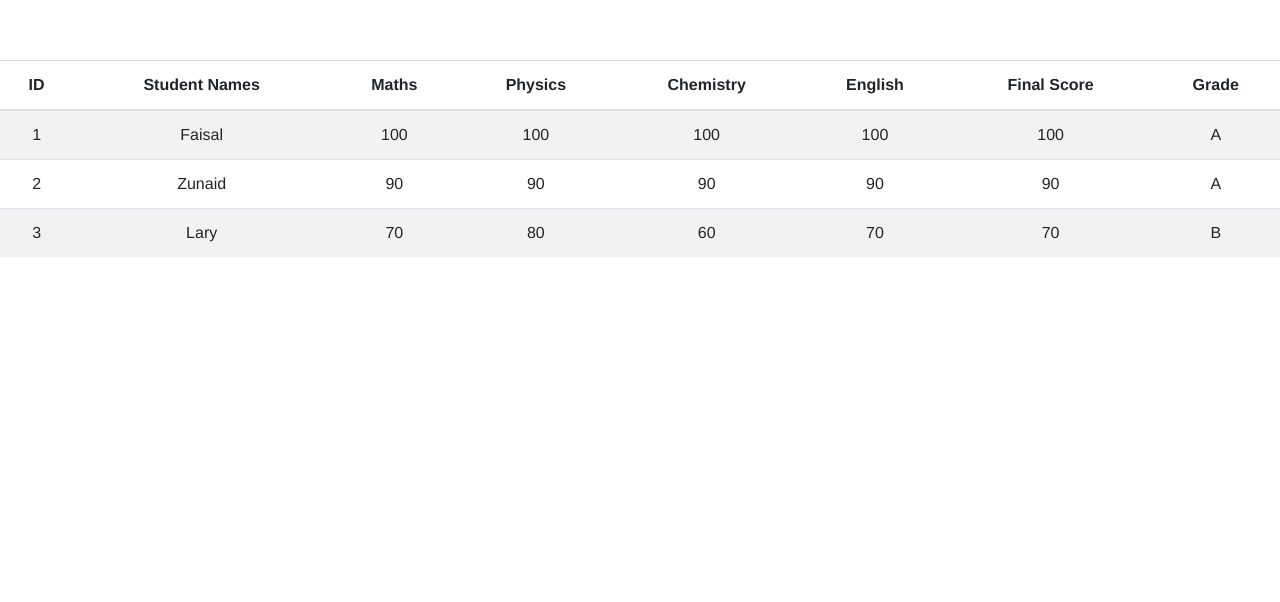
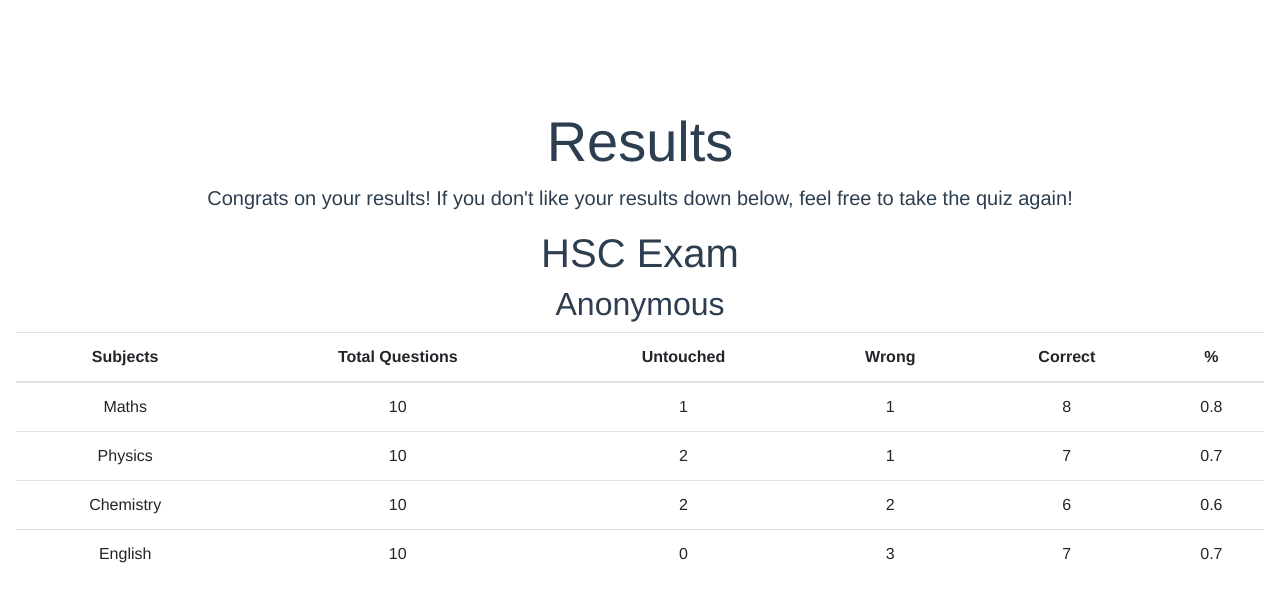
Before and after one commit to zunaid321/Vuejs_assignment_part_2, a Vue app: page / in a window 1280 px wide. Shown: the top 602 px of the page. Built offline with nearby package versions, Linux system fonts and the light colour scheme.

Commit message:
Modified the JSON Structure & Updated the Template

```diff
--- a/src/App.vue
+++ b/src/App.vue
@@ -1,16 +1,16 @@
 <template>
   <div id="app">
-    <HelloWorld msg="Hello Vue in CodeSandbox!"/>
+    <result msg="Hello Vue in CodeSandbox!"/>
   </div>
 </template>
 
 <script>
-import HelloWorld from "./components/HelloWorld";
+import result from "./components/Results";
 
 export default {
   name: "App",
   components: {
-    HelloWorld
+    result
   }
 };
 </script>
--- a/src/components/HelloWorld.vue
+++ /dev/null
@@ -1,22 +0,0 @@
-<template>
-  <div>
-    <b-table striped hover :items="items"></b-table>
-  </div>
-</template>
-
-<script>
-import marks from "./json/data.json";
-
-export default {
-  name: "student marks",
-  data() {
-    return {
-      items: marks
-    };
-  }
-};
-</script>
-
-<!-- Add "scoped" attribute to limit CSS to this component only -->
-<style scoped>
-</style>
--- /dev/null
+++ b/src/components/Results.vue
@@ -0,0 +1,38 @@
+<template>
+
+<div class="px-3 py-3 pt-md-5 pb-md-4 mx-auto text-center">
+    <h1 class="display-4">Results</h1>
+    <p class="lead">Congrats on your results! If you don't like your results down below, feel free to take the quiz again!</p>
+
+
+    <h1 class="Quiz">HSC Exam</h1>
+    <h2 class="Name">Anonymous</h2>
+
+
+
+  <div>
+    <b-table :items="items"></b-table>
+  </div>
+
+
+</div>
+
+
+</template>
+
+<script>
+import marks from "./json/data.json";
+
+export default {
+  name: "student marks",
+  data() {
+    return {
+      items: marks
+    };
+  }
+};
+</script>
+
+<!-- Add "scoped" attribute to limit CSS to this component only -->
+<style scoped>
+</style>
--- a/src/components/json/data.json
+++ b/src/components/json/data.json
@@ -1,32 +1,34 @@
 [
     {
-        "ID": "1",
-        "Student Names": "Faisal",
-        "Maths": "100",
-        "Physics": "100",
-        "Chemistry": "100",
-        "English": "100",
-        "Final Score": "100",
-        "Grade": "A"
+        "Subjects": "Maths",
+        "Total Questions": "10",
+        "Untouched": "1",
+        "Wrong": "1",
+        "Correct": "8",
+        "%": "0.8"
     },
     {
-        "ID": "2",
-        "Student Names": "Zunaid",
-        "Maths": "90",
-        "Physics": "90",
-        "Chemistry": "90",
-        "English": "90",
-        "Final Score": "90",
-        "Grade": "A"
+        "Subjects": "Physics",
+        "Total Questions": "10",
+        "Untouched": "2",
+        "Wrong": "1",
+        "Correct": "7",
+        "%": "0.7"
     },
     {
-        "ID": "3",
-        "Student Names": "Lary",
-        "Maths": "70",
-        "Physics": "80",
-        "Chemistry": "60",
-        "English": "70",
-        "Final Score": "70",
-        "Grade": "B"
+        "Subjects": "Chemistry",
+        "Total Questions": "10",
+        "Untouched": "2",
+        "Wrong": "2",
+        "Correct": "6",
+        "%": "0.6"
+    },
+    {
+        "Subjects": "English",
+        "Total Questions": "10",
+        "Untouched": "0",
+        "Wrong": "3",
+        "Correct": "7",
+        "%": "0.7"
     }
 ]
```
